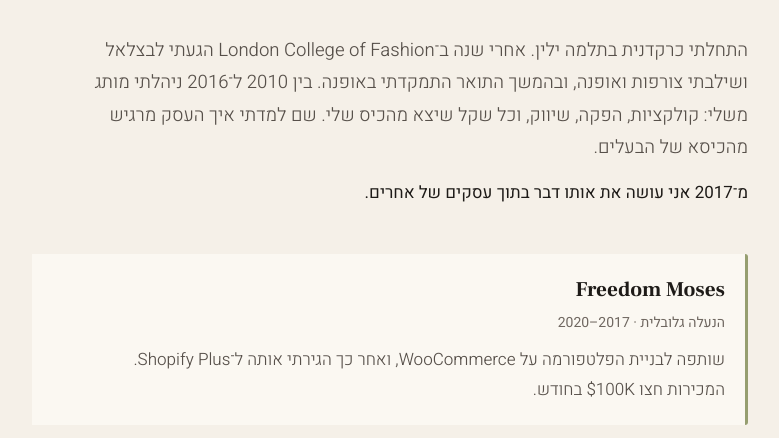
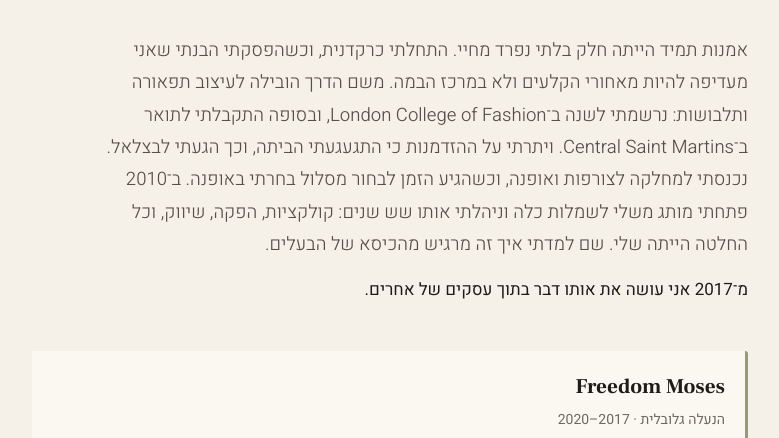
Before and after one commit to galihaim-dot/inside-the-brand, a plain HTML site: page about.html in a window 1280 px wide. Shown: the part 310-748 px from the top of the page, without its empty margins (250-1029 px from the left). Drawn offline with Linux system fonts and the light colour scheme; a web font is replaced by a local one.

Commit message:
אודות: פסקת פתיחה חדשה, מהחיבור לאמנות
Co-Authored-By: Claude Opus 5.5 <noreply@anthropic.com>

```diff
--- a/about.html
+++ b/about.html
@@ -108,7 +108,7 @@
 </header>
 
 <section class="opening">
-  <p>התחלתי כרקדנית בתלמה ילין. אחרי שנה ב־London College of Fashion הגעתי לבצלאל ושילבתי צורפות ואופנה, ובהמשך התואר התמקדתי באופנה. בין 2010 ל־2016 ניהלתי מותג משלי: קולקציות, הפקה, שיווק, וכל שקל שיצא מהכיס שלי. שם למדתי איך העסק מרגיש מהכיסא של הבעלים.</p>
+  <p>אמנות תמיד הייתה חלק בלתי נפרד מחיי. התחלתי כרקדנית, וכשהפסקתי הבנתי שאני מעדיפה להיות מאחורי הקלעים ולא במרכז הבמה. משם הדרך הובילה לעיצוב תפאורה ותלבושות: נרשמתי לשנה ב־London College of Fashion, ובסופה התקבלתי לתואר ב־Central Saint Martins. ויתרתי על ההזדמנות כי התגעגעתי הביתה, וכך הגעתי לבצלאל. נכנסתי למחלקה לצורפות ואופנה, וכשהגיע הזמן לבחור מסלול בחרתי באופנה. ב־2010 פתחתי מותג משלי לשמלות כלה וניהלתי אותו שש שנים: קולקציות, הפקה, שיווק, וכל החלטה הייתה שלי. שם למדתי איך זה מרגיש מהכיסא של הבעלים.</p>
   <p class="bridge-line">מ־2017 אני עושה את אותו דבר בתוך עסקים של אחרים.</p>
 </section>
 
```
